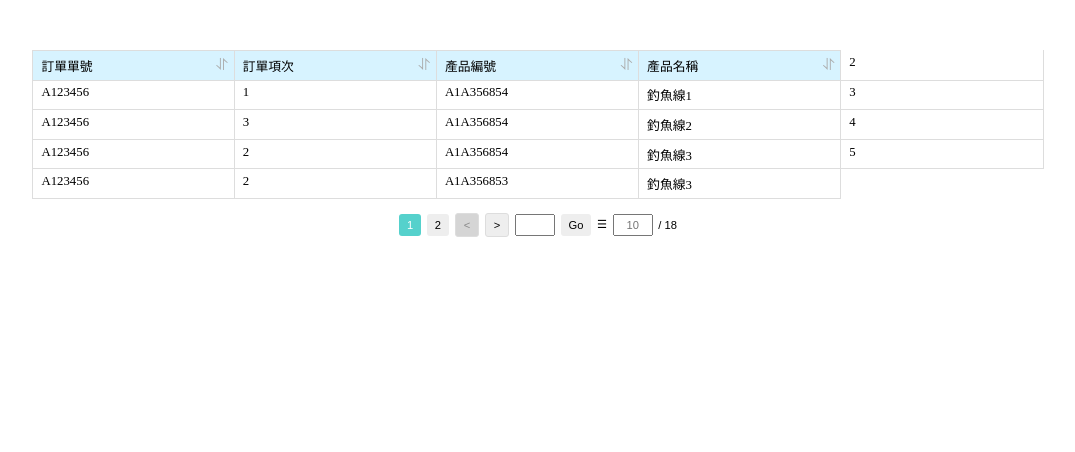
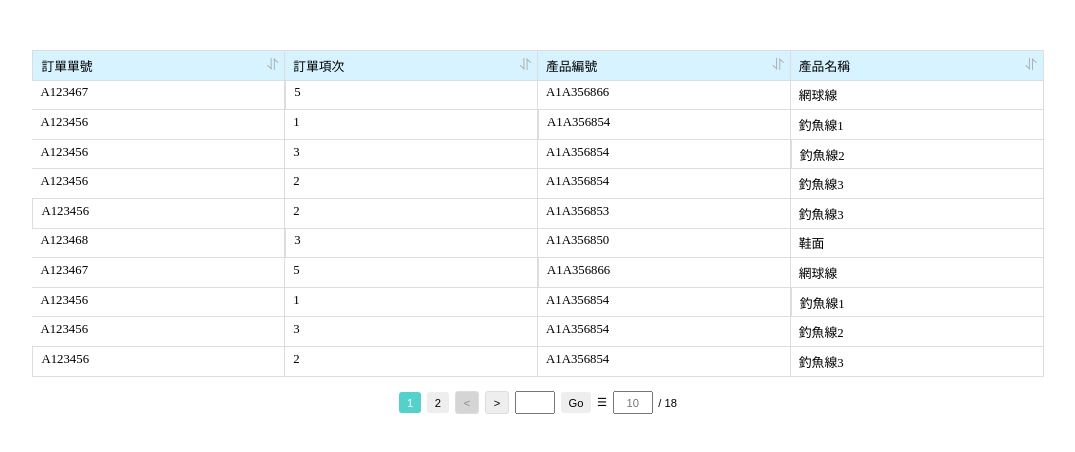
Before and after one commit to m3ctdu49jo/ReactSideProject, a React (Create React App) app in the folder ex01/: page / in a window 1280 px wide. Shown: the top 452 px of the page, without its empty margins (102-1177 px from the left). Built offline with nearby package versions, Linux system fonts and the light colour scheme; the HTML template or start-up script is replaced by a standard one.

Commit message:
feat: 增加Grid欄位visible屬性

```diff
--- a/ex01/src/components/GridView/Grid.tsx
+++ b/ex01/src/components/GridView/Grid.tsx
@@ -101,7 +101,7 @@ function Grid<T extends Object, K extends columnsNameProps>({data, columnsName,
     return (
         <GridViewBox onMouseEnter={() => {setTimeoutHover(true)}} onMouseLeave={() => {setTimeoutHover(false)}}>
             <ControlBar gridHover={gridHover} />
-            <GridViewWrap $colsNum={colsName ? colsName.length : 1}>
+            <GridViewWrap $colsNum={colsVisible ? colsVisible.filter(x => x !== false).length : 1}>
                 <GridHeader columnNameItems={columnNameItems} colsName={colsName} colsVisible={colsVisible} />
                 <GridBody colsId={colsId} colsName={colsName} dataItems={data} colsVisible={colsVisible} />
             </GridViewWrap>
--- a/ex01/src/components/GridView/GridBody.tsx
+++ b/ex01/src/components/GridView/GridBody.tsx
@@ -50,12 +50,10 @@ function GridBody<T>({colsName, colsId, dataItems, colsVisible}: GridBodyProps<T
                 <div><ColumnNone className={style.gridViewColumn} $colsNum={colsName ? colsName.length : 1}>沒有資料</ColumnNone></div>
                 :
                 dataItems.map((item, index) => {
-
-                    if(!colsVisible[index])
-                    return;
-
                     let r: string = index.toString() + colsId.map(c => item[c]);
                     return colsId?.map((colId, colIndex) => {
+                        if(!colsVisible[colIndex])
+                            return;
                         let i = item[colId] as string;
                         let k: string = i + colIndex;
                         return <Column className={style.gridViewColumn} key={k} $colsNum={colsName.length} $active={rowActive === r} onClick={() => {itemClickHandle(item, r)}}>{i}</Column>
```
Also changed, not shown: 1 other file (tests, documents, lock files or other folders).
